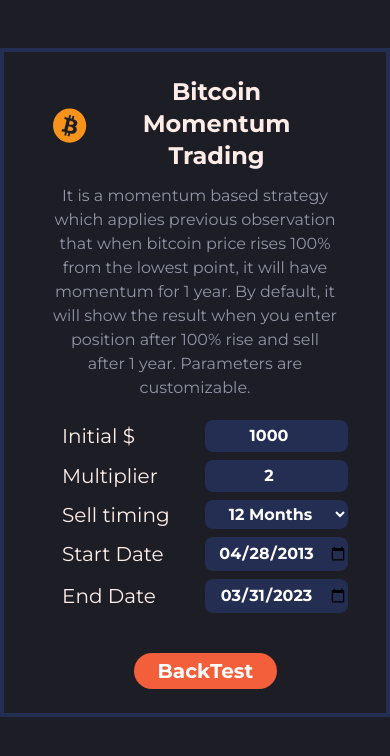
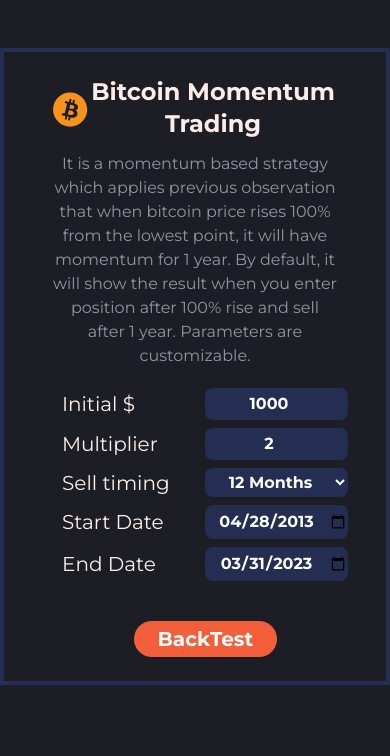
Before and after one commit to late-fall/btc-trading, a plain HTML site: page index.html in a window 390 px wide. Drawn offline with nearby package versions, Linux system fonts and the light colour scheme.

Commit message:
final initial vertion

```diff
--- a/index.html
+++ b/index.html
@@ -14,10 +14,10 @@
         <div class="container flex flex-col items-center px-6 mx-auto space-x-5 space-y-15 md:flex-row md:space-y-0">
             <div class="flex flex-col space-y-3 md:w-1/2 xl:w-2/3">
                 <div class="flex items-center">
-                    <div class="pt-1 mr-2 md:hidden">
+                    <div class="pt-1 md:hidden">
                         <img src="img/bitcoin.svg" alt="" class="src">
                     </div>
-                    <h1 class="text-brightRedSupLight text-2xl max-w-lg font-bold text-center md:text-4xl md:text-left"><span class="hidden md:inline-block w-9 align-bottom"><img src="img/bitcoin.svg" alt="" class="src"></span> Bitcoin Momentum Trading </h1>
+                    <h1 class="text-brightRedSupLight text-2xl font-bold text-center md:text-4xl md:text-left"><span class="hidden md:inline-block w-9 align-bottom"><img src="img/bitcoin.svg" alt="" class="src"></span> Bitcoin Momentum Trading </h1>
                 </div>
                 <p class="max-w-lg text-center text-darkGrayishBlue md:text-left">It is a momentum based strategy which applies previous observation that when bitcoin price rises 100% from the lowest point, it will have momentum for 1 year. By default, it will show the result when you enter position after 100% rise and sell after 1 year. Parameters are customizable. </p>
             </div>
```
